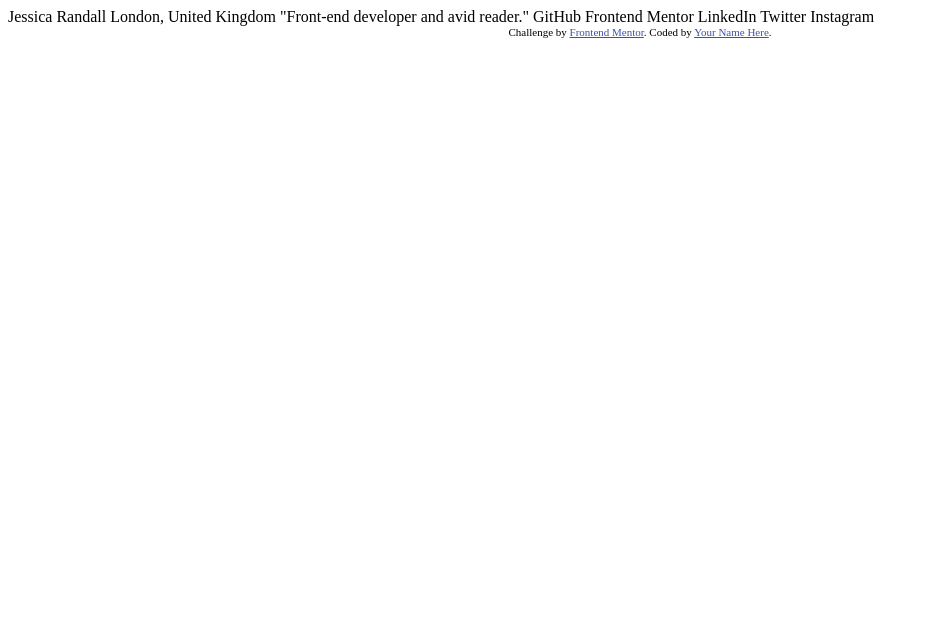
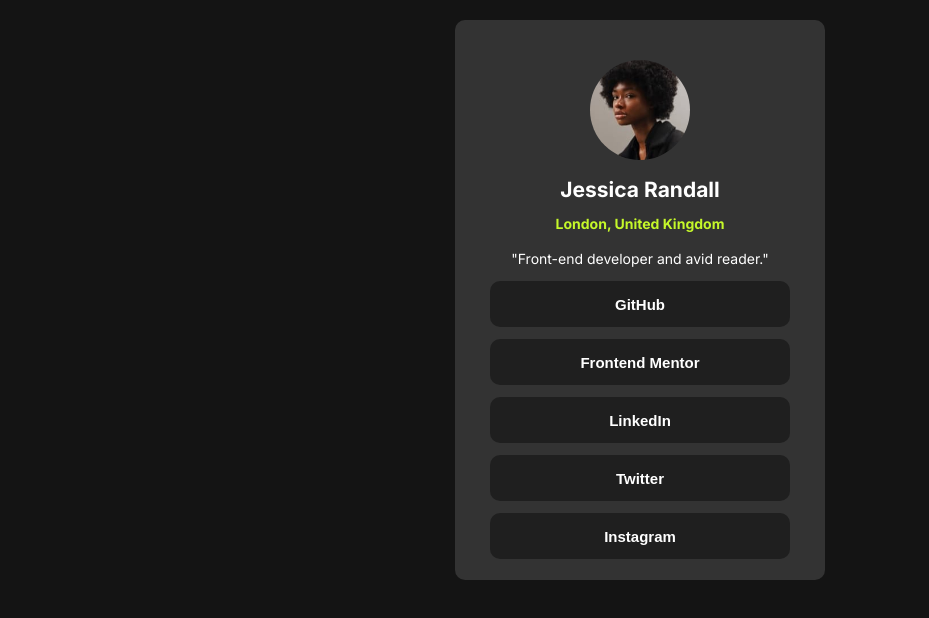
Before and after one commit to Annieleoliveiraa/card-profile, a plain HTML site: page index.html in a window 1280 px wide. Shown: the whole page, without its empty margins (0-929 px from the left). Drawn offline with Linux system fonts and the light colour scheme.

Commit message:
Adicionando estilo no projeto

```diff
--- a/index.html
+++ b/index.html
@@ -1,34 +1,45 @@
 <!DOCTYPE html>
 <html lang="pt-br">
+
 <head>
   <meta charset="UTF-8">
-  <meta name="viewport" content="width=device-width, initial-scale=1.0"> <!-- displays site properly based on user's device -->
-
+  <meta name="viewport" content="width=device-width, initial-scale=1.0">
   <link rel="icon" type="image/png" sizes="32x32" href="./assets/images/favicon-32x32.png">
+  <link rel="stylesheet" href="style.css">
 
   <title>Frontend Mentor | Social links profile</title>
 
-  <!-- Feel free to remove these styles or customise in your own stylesheet 👍 -->
-  <style>
-    .attribution { font-size: 11px; text-align: center; }
-    .attribution a { color: hsl(228, 45%, 44%); }
-  </style>
+  <link rel="preconnect" href="https://fonts.googleapis.com">
+  <link rel="preconnect" href="https://fonts.gstatic.com" crossorigin>
+  <link href="https://fonts.googleapis.com/css2?family=Inter:wght@400;600;700&display=swap" rel="stylesheet">
 </head>
+
 <body>
+  <div class="container">
+    <div class="card-imagem">
+      <img class="img" src="./assets/images/avatar-jessica.jpeg" alt="foto de uma moça">
+    </div>
+    <h2>Jessica Randall</h2>
+    <h4>London, United Kingdom</h4>
+    <p>"Front-end developer and avid reader."</p>
 
-  Jessica Randall
-  London, United Kingdom
-  "Front-end developer and avid reader."
+    <div class="card-buttons">
+      <button><span>GitHub</span></button>
+      <button><span>Frontend Mentor</span></button>
+      <button><span>LinkedIn</span></button>
+      <button><span>Twitter</span></button>
+      <button><span>Instagram</span></button>
+    </div>
 
-  GitHub
-  Frontend Mentor
-  LinkedIn
-  Twitter
-  Instagram
 
-  <div class="attribution">
-    Challenge by <a href="https://www.frontendmentor.io?ref=challenge" target="_blank">Frontend Mentor</a>.
-    Coded by <a href="#">Your Name Here</a>.
+
+
+
+
+
   </div>
+
+
 </body>
+
 </html>
--- /dev/null
+++ b/style.css
@@ -0,0 +1,79 @@
+html, body {
+  font-family: 'Inter', sans-serif;
+  margin: 0;
+  padding: 0;
+  background-color: hsl(0, 0%, 8%);
+}
+
+h2 {
+  text-align: center;
+  color: hsl(0, 0%, 100%);
+  font-size: 21px;
+}
+
+h4 {
+  text-align: center;
+  margin-top: -5px;
+  color: hsl(75, 94%, 57%);
+  font-size: 14px;
+}
+
+p {
+  text-align: center;
+  color:  hsl(0, 0%, 100%);
+  font-size: 14px;
+}
+
+.container {
+  width: 370px;
+  height: 560px;
+  background-color: hsl(0, 0%, 20%);
+
+  margin: auto;
+  margin-top: 20px;
+  border-radius: 10px;
+}
+
+.img {
+  border-radius: 50%;
+  width: 100px;
+  margin-top: 40px;
+}
+
+.card-imagem {
+  display: flex;
+  justify-content: center;
+}
+
+.card-buttons {
+  display: flex;
+  flex-direction: column;
+  align-items: center;
+  gap: 12px;
+
+}
+
+button {
+  width: 300px;
+  height: 46px;
+  border-radius: 10px;
+  border: none;
+  cursor: pointer;
+  transition: 0.9s ease-in-out;
+  background-color: hsl(0, 0%, 12%);
+}
+
+button:hover {
+  background-color: hsl(75, 94%, 57%);
+}
+
+span {
+  font-weight: bolder;
+  font-size: 15px;
+  color: hsl(0, 0%, 100%);
+  transition: 0.8s ease-in-out;
+}
+
+span:hover {
+  color: hsl(0, 0%, 20%);
+}
```
